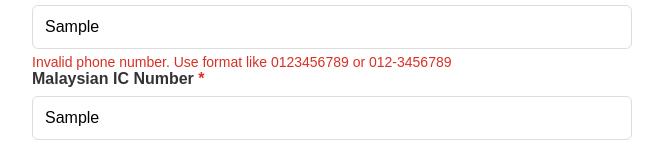
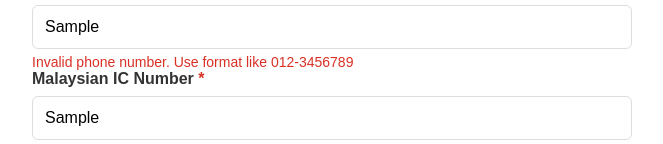
Before and after one commit to Reekaa02/feedback-form, a plain HTML site: page feedback-form.html in a window 1280 px wide. Both pictures are taken after typing "Sample", "name@example.com", "Sample", "Sample", "2020-01-15", "Sample" into the empty fields and a click on the button "Submit". Shown: the part 297-441 px from the top of the page, without its empty margins (308-971 px from the left). Drawn offline with Linux system fonts and the light colour scheme.

Commit message:
Add files via upload

```diff
--- a/feedback-form.html
+++ b/feedback-form.html
@@ -111,7 +111,7 @@
 
         <label class="required" for="phone">Phone Number</label>
         <input type="text" id="phone" placeholder="e.g. 6010848299 or 012-3456789" required>
-        <div class="error" id="phoneError">Invalid phone number. Use format like 0123456789 or 012-3456789</div>
+        <div class="error" id="phoneError">Invalid phone number. Use format like 012-3456789</div>
 
         <label class="required" for="ic">Malaysian IC Number</label>
         <input type="text" id="ic" placeholder="e.g. 990101-14-1234" required>
@@ -165,7 +165,7 @@
     document.getElementById('phone').addEventListener('blur', () => {
         const val = document.getElementById('phone').value.trim();
         if (!val) showError('phoneError', 'This field is required.');
-        else if (!phoneRegex.test(val)) showError('phoneError', 'Invalid phone number. Use format like 0123456789 or 012-3456789');
+        else if (!phoneRegex.test(val)) showError('phoneError', 'Invalid phone number. Use format like 012-3456789');
         else hideError('phoneError');
     });
 
@@ -189,7 +189,7 @@
 
         const phone = document.getElementById('phone').value.trim();
         if (!phone) { showError('phoneError', 'This field is required.'); valid = false; }
-        else if (!phoneRegex.test(phone)) { showError('phoneError', 'Invalid phone number. Use format like 0123456789 or 012-3456789'); valid = false; }
+        else if (!phoneRegex.test(phone)) { showError('phoneError', 'Invalid phone number. Use format like 012-3456789'); valid = false; }
         else hideError('phoneError');
 
         const ic = document.getElementById('ic').value.trim();
```
